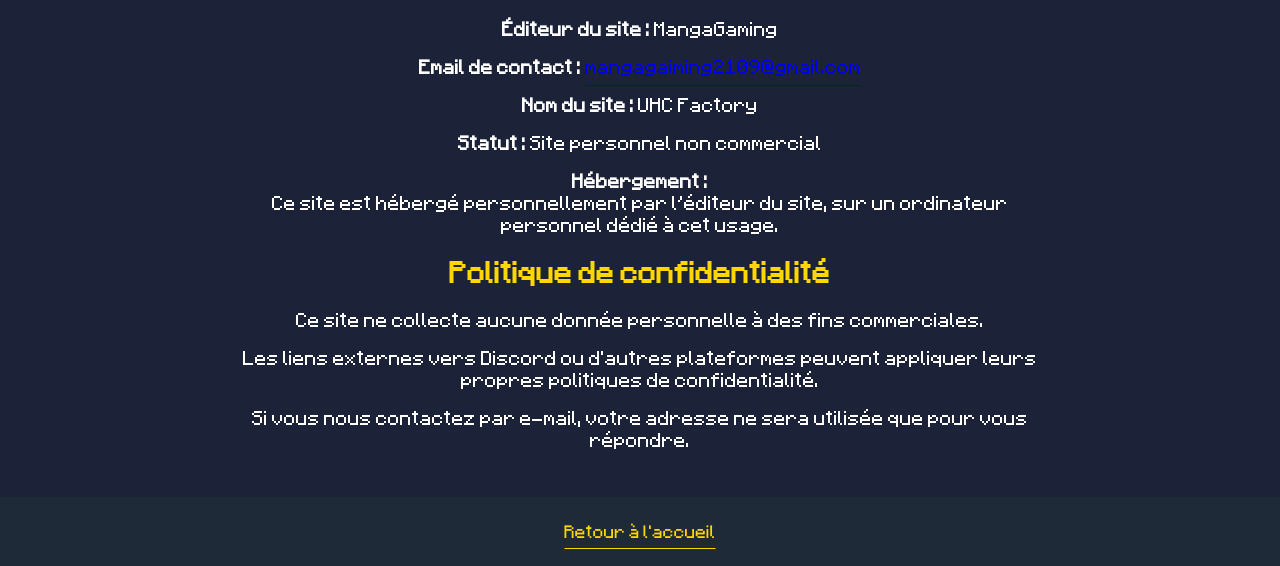
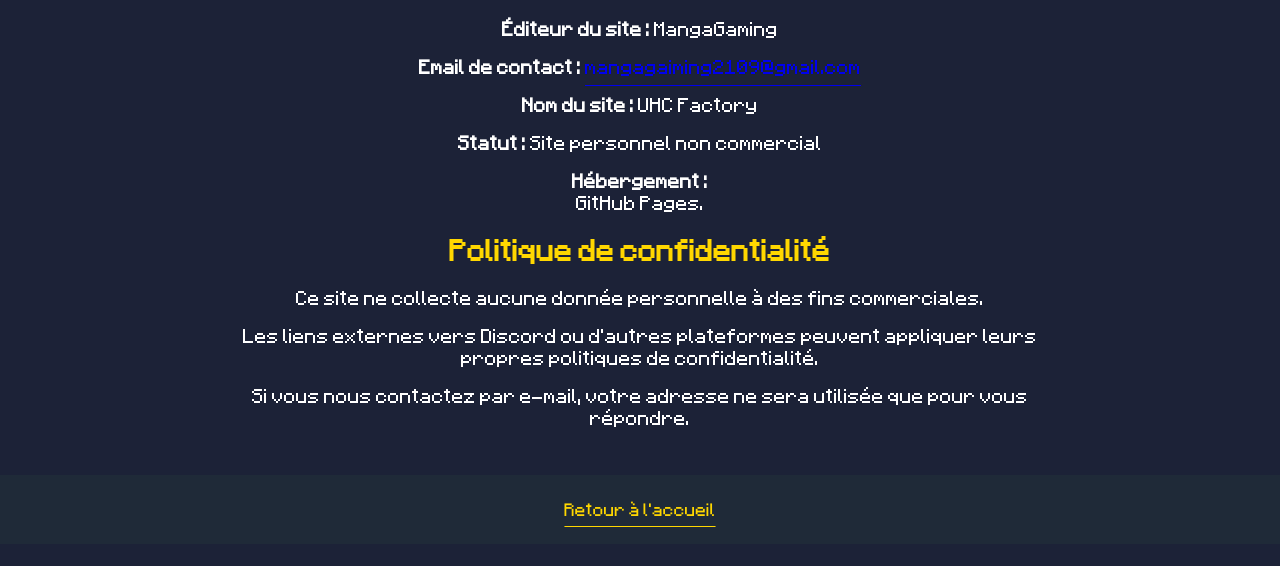
Before and after one commit to MangaGaming/Uhc-Factory, a website: page legal.html in a window 1280 px wide. Shown: the part 257-823 px from the top of the page. After the commit the page ends 801 px from the top, so only its background shows below. Drawn offline with Linux system fonts and the light colour scheme.

Commit message:
Update legal.html

```diff
--- a/legal.html
+++ b/legal.html
@@ -39,7 +39,7 @@
     <p><strong>Statut :</strong> Site personnel non commercial</p>
 
     <p><strong>Hébergement :</strong><br>
-        Ce site est hébergé personnellement par l’éditeur du site, sur un ordinateur personnel dédié à cet usage.
+        GitHub Pages.
     </p>
 
     <h2>Politique de confidentialité</h2>
```
